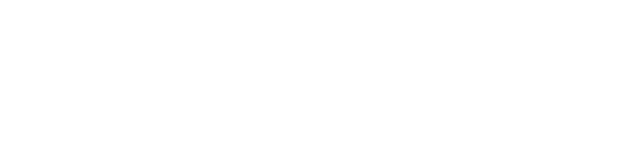
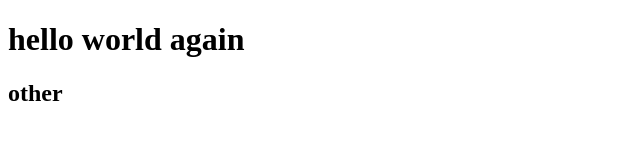
Before and after one commit to andhreix/ejemplo, a plain HTML site: page index.html in a window 1280 px wide. Shown: the whole page, without its empty margins (0-640 px from the left). Drawn offline with Linux system fonts and the light colour scheme.

Commit message:
un cambio mas

```diff
--- a/index.html
+++ b/index.html
@@ -5,6 +5,8 @@
     <meta name="viewport" content="width=device-width, initial-scale=1.0">
     <meta http-equiv="X-UA-Compatible" content="ie=edge">
     <title>Document</title>
+    <h1>hello world again</h1>
+    <h2>other</h2>
 </head>
 <body>
 
```
